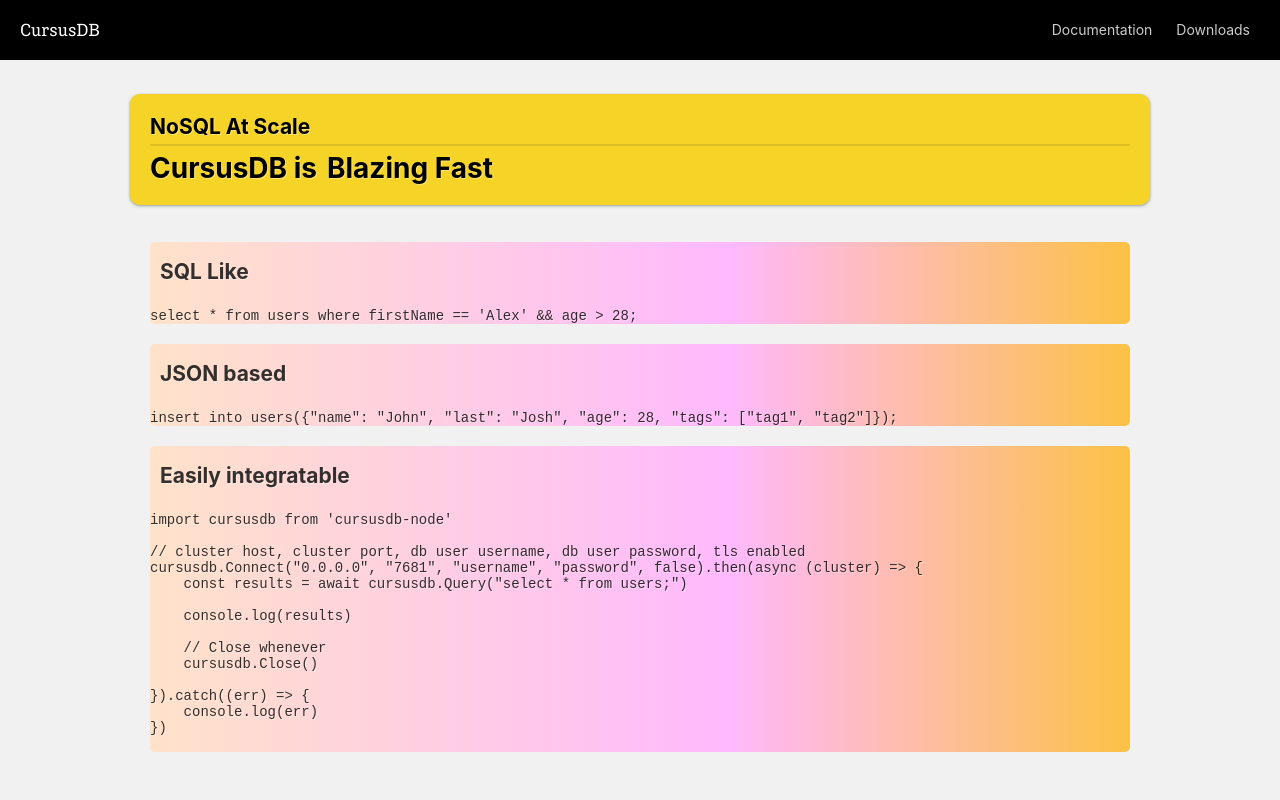
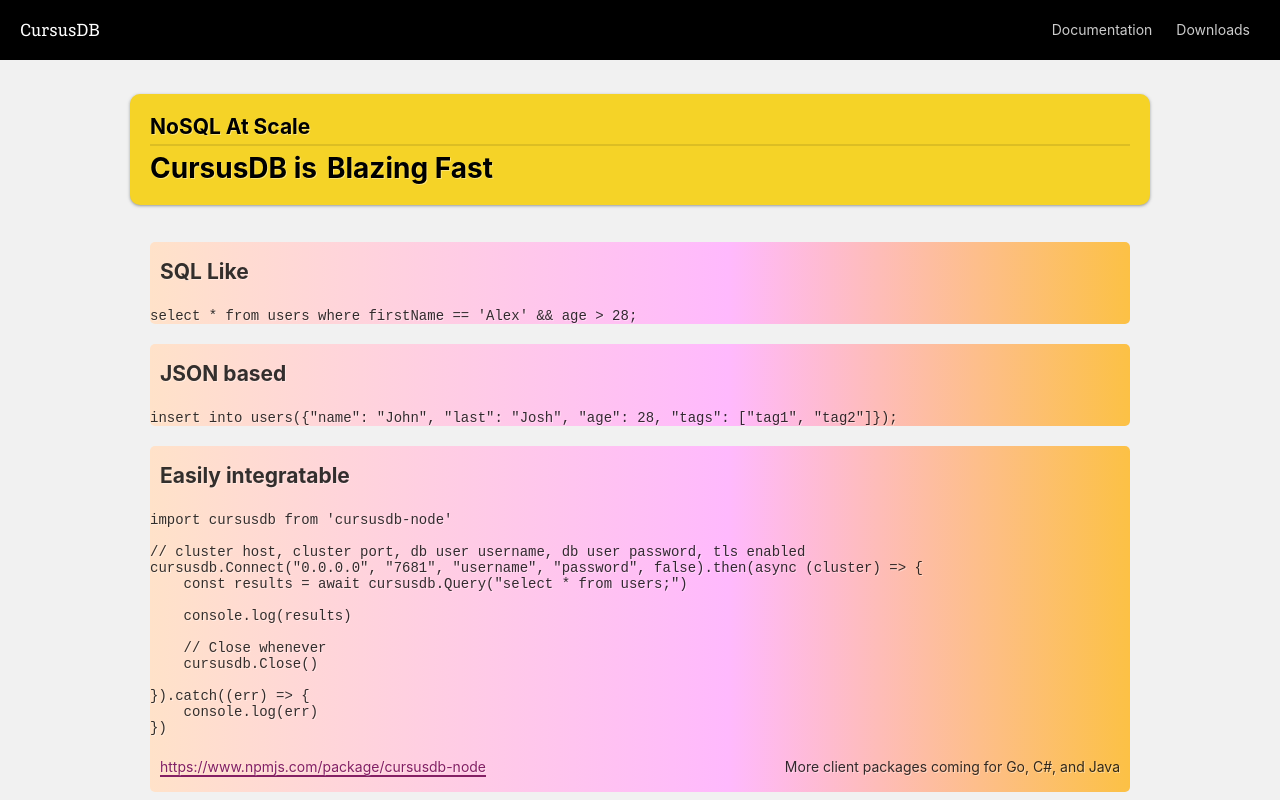
Before and after one commit to cursusdb/cursusdb-web, a SvelteKit app: page / in a window 1280 px wide. Shown: the top 800 px of the page. Built offline with nearby package versions, Linux system fonts and the light colour scheme; a small style sheet from the web is missing.

Commit message:
update section footers on homepage

```diff
--- a/src/lib/style.css
+++ b/src/lib/style.css
@@ -23,6 +23,14 @@
     background: #f1f1f1;
 }
 
+left {
+    float: left
+}
+
+.right {
+    float: right;
+}
+
 .brand {
     font-weight: normal;
     font-family: Tenso-Slab, serif;
--- a/src/routes/+page.svelte
+++ b/src/routes/+page.svelte
@@ -49,7 +49,17 @@
 })
 
 `}/>
+    <footer>
+        <div class="left">
+            <a href="https://www.npmjs.com/package/cursusdb-node">https://www.npmjs.com/package/cursusdb-node</a>
+        </div>
+
+        <div class="right">
+            More client packages coming for Go, C#, and Java
+        </div>
+    </footer>
 </section>
+
 
 <style>
     figure {
@@ -97,6 +107,18 @@
         padding-right: 10px;
     }
 
+    section footer {
+        height: 40px;
+        line-height: 30px;
+        padding-left: 10px;
+        padding-right: 10px;
+        overflow: hidden
+    }
+
+    section footer div {
+        display: inline-block;
+    }
+
     @media only screen and (max-width: 500px) {
         figure h2 {
             font-size: 14px;
@@ -106,5 +128,9 @@
             margin-right: 5px;
             font-size: 16px!important;
         }
+
+        section footer div {
+            font-size: 12px
+        }
     }
 </style>
```
